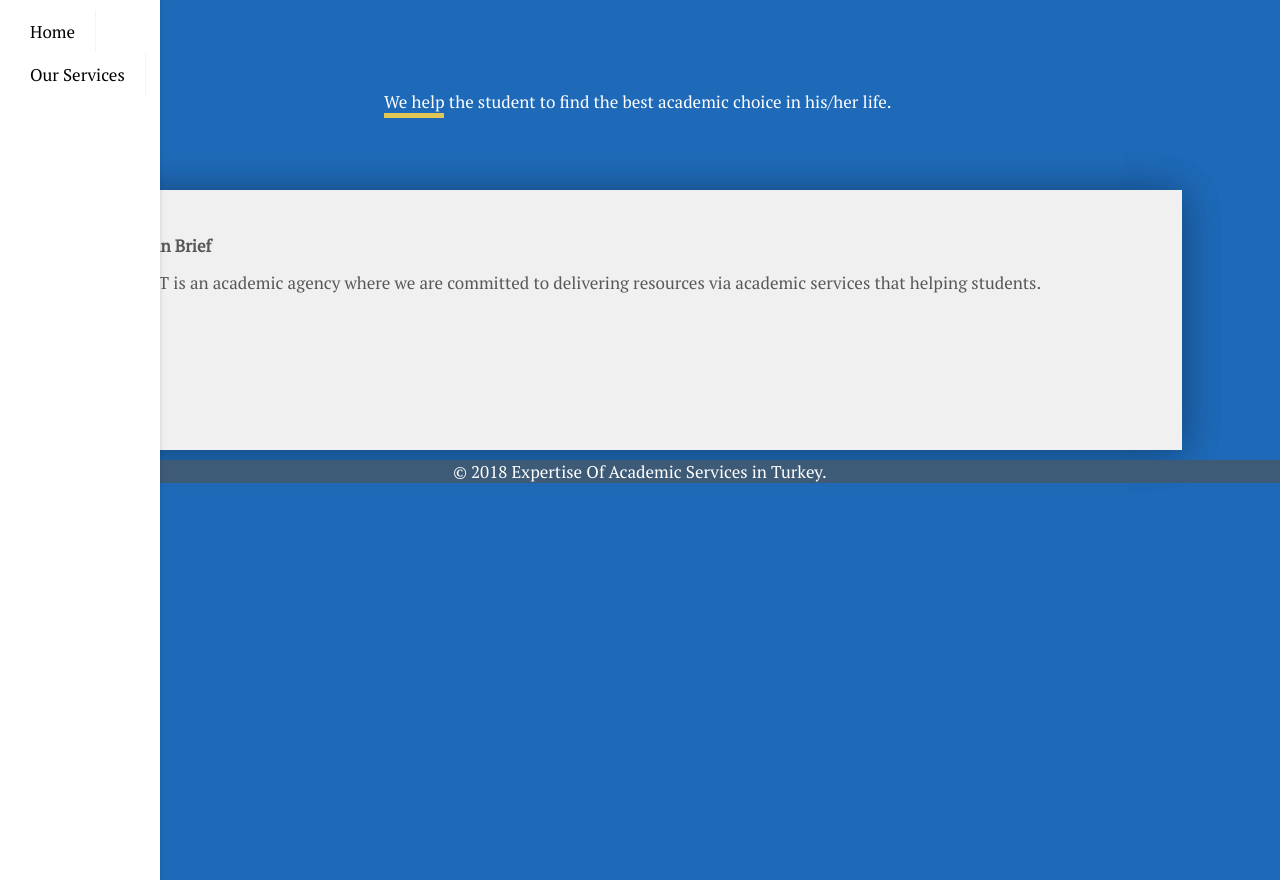
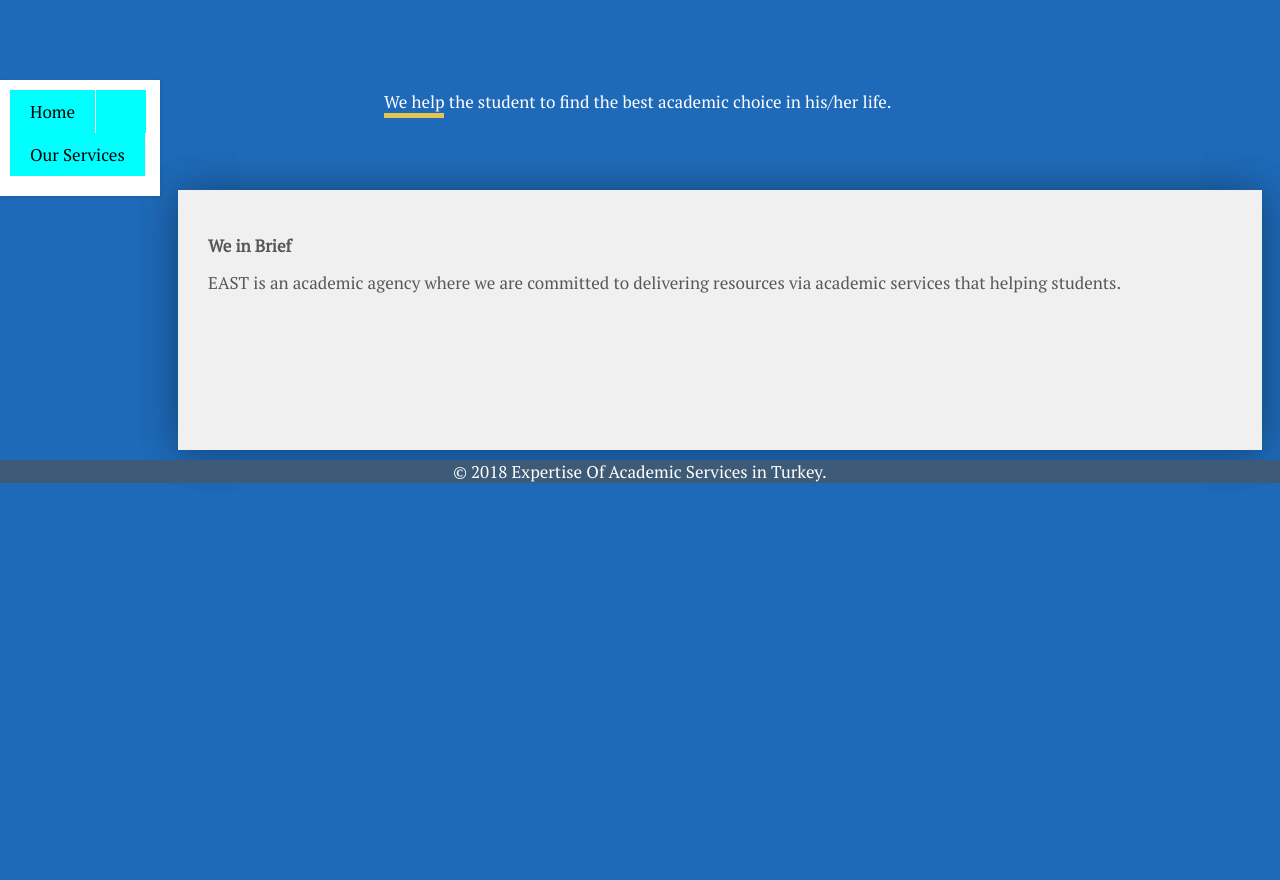
Before and after one commit to abdrb/abdrb.github.io, a PHP site: page /a/about.html in a window 1280 px wide. Run offline with PHP 8.4, Linux system fonts and the light colour scheme.

Commit message:
Bug fixed

```diff
--- a/a/navstyle.css
+++ b/a/navstyle.css
@@ -12,7 +12,7 @@ background-color:#1e6ab8;
   padding: 0;
   list-style: none;
   overflow: hidden;
-  background-color: #fff;
+  background-color: #0ff;
 }
 
 .navbar li a {
@@ -24,7 +24,7 @@ background-color:#1e6ab8;
 
 .navbar li a:hover,
 .navbar .menu-btn:hover {
-  background-color: #aaa;
+  background-color: #00ff00;
 }
 
 .navbar {
@@ -117,17 +117,14 @@ background-color:#1e6ab8;
 
 @media (min-width: 48em) {
   .navbar {
-  /*position: relative;*/
+  position: relative;
     background-color: #fff;
   display: inline-block;
   width: 140px;
   height: 100%;
   top: 0:
 }
-/*
-   .navbar li {
-    float: left;
-  }*/
+
   .navbar li a {
     padding: 10px 20px;
   }
--- a/a/style.css
+++ b/a/style.css
@@ -161,5 +161,5 @@ height: 200px;
 
 footer {
 position: relative;
-
 }
+}
```
